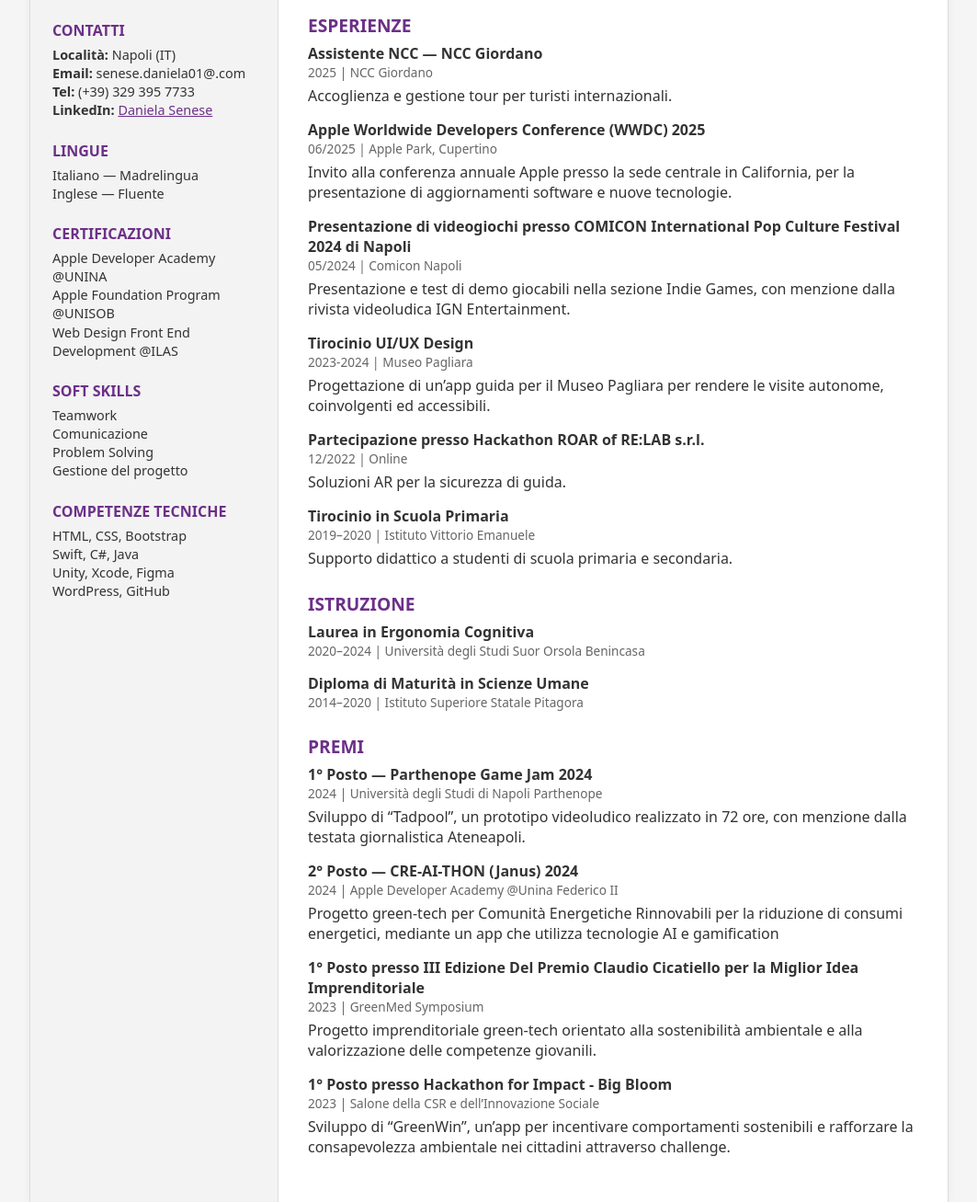
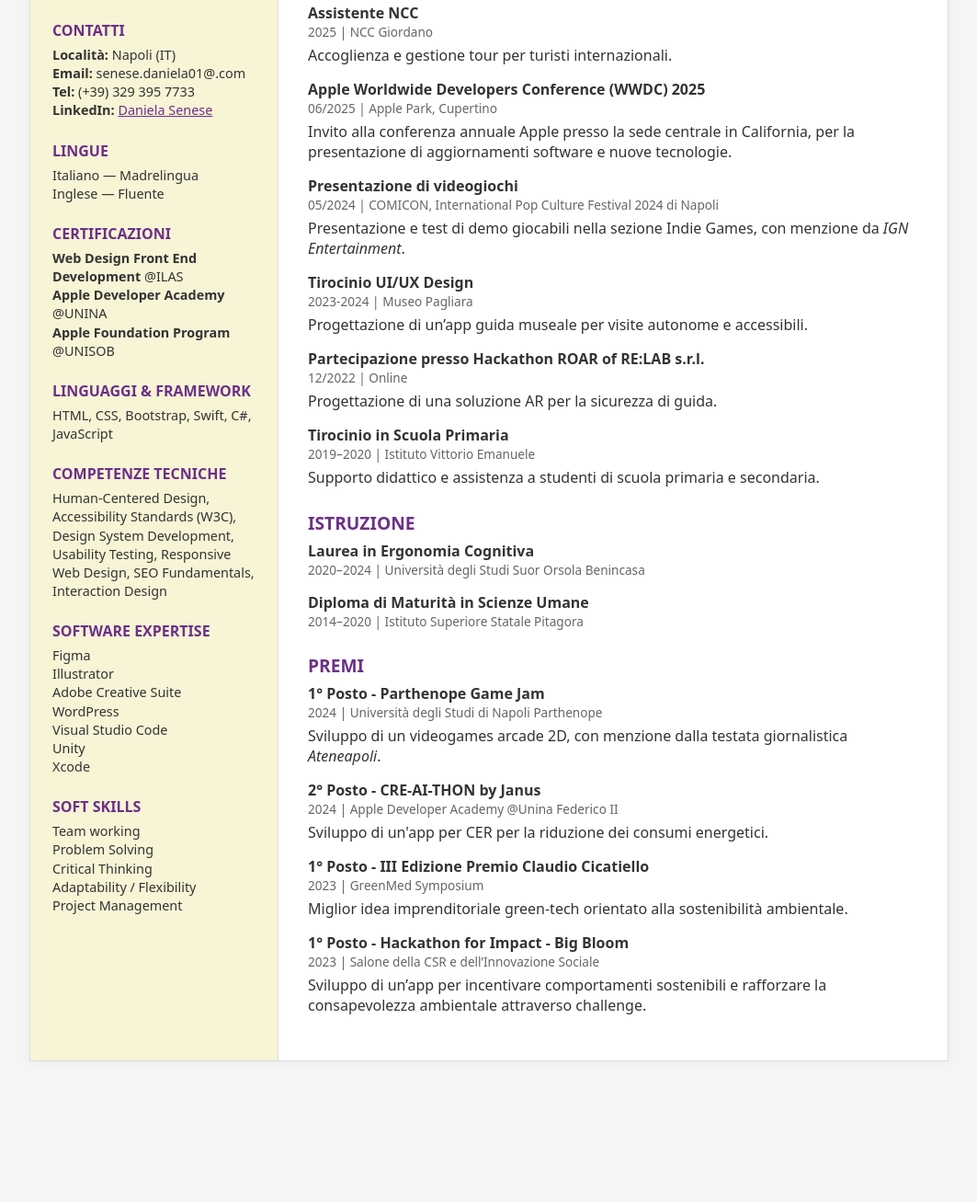
Before and after one commit to Daddyna01/cv-html, a plain HTML site: page index.html in a window 1280 px wide. Shown: the part 287-1594 px from the top of the page at 92% size, without its empty margins (108-1171 px from the left). After the commit the page ends 1461 px from the top, so only its background shows below. Drawn offline with Linux system fonts and the light colour scheme.

Commit message:
aggiusto proporzioni
finito, bisogna solo modificare la side bar

```diff
--- a/index.html
+++ b/index.html
@@ -5,6 +5,7 @@
   <meta name="viewport" content="width=device-width, initial-scale=1" />
   <title>CV - Daniela Senese</title>
   <link rel="stylesheet" href="style.css" />
+  <link href="/path/to/print.css" media="print" rel="stylesheet" />
 </head>
 
 <body>
@@ -38,30 +39,50 @@
     </section>
 
     <section class="left-section">
-        <h2>Certificazioni</h2>
-        <p>Apple Developer Academy @UNINA
-            <br>
-            Apple Foundation Program @UNISOB
-            <br>
-            Web Design Front End Development @ILAS
-            <br>
-      </section>
+      <h2>Certificazioni</h2>
+      <p><strong>Web Design Front End Development</strong>  @ILAS <br>
+      <strong>Apple Developer Academy</strong> @UNINA <br>
+      <strong>Apple Foundation Program</strong>  @UNISOB
+      </p>
+    </section>
+
+    <section class="left-section">
+      <h2>Linguaggi & Framework</h2>
+      <p>HTML, CSS, Bootstrap, Swift, C#, JavaScript</p>
+    </section>
+
+    <section class="left-section">
+      <h2>Competenze tecniche</h2>
+      <p>
+        Human-Centered Design, Accessibility Standards (W3C), Design System Development,
+        Usability Testing, Responsive Web Design, SEO Fundamentals, Interaction Design
+      </p>
+    </section>
+
+    <section class="left-section">
+      <h2>Software expertise</h2>
+      <p>
+        Figma<br>
+        Illustrator<br>
+        Adobe Creative Suite<br>
+        WordPress<br>
+        Visual Studio Code<br>
+        Unity<br>
+        Xcode<br>
+      </p>
+    </section>
 
     <section class="left-section">
       <h2>Soft skills</h2>
-      <p>Teamwork<br>
-         Comunicazione<br>
-         Problem Solving<br>
-         Gestione del progetto</p>
+      <p>
+        Team working<br>
+        Problem Solving<br>
+        Critical Thinking<br>
+        Adaptability / Flexibility<br>
+        Project Management
+      </p>
     </section>
 
-    <section class="left-section">
-        <h2>Competenze tecniche</h2>
-        <p>HTML, CSS, Bootstrap<br>
-           Swift, C#, Java<br>
-           Unity, Xcode, Figma<br>
-           WordPress, GitHub</p>
-      </section>
 
   </aside>
 
@@ -71,7 +92,7 @@
     <section>
       <h2>About me</h2>
       <p>
-        Mi occupo della progettazione di interfacce per siti web, app e videogiochi cross-platform. La mia formazione da designer unita a quella informatica, mi permette di curare la qualità grafico-comunicativa di un prodotto tenendo conto della sua successiva implementazione tecnica. La mia partecipazione e vittoria a concorsi e hackathon dimostrano la mia ottima capacità di comunicazione e collaborazione in team per la ricerca di soluzioni efficaci. La mia esperienza lavorativa in diversi settori mi rende versatile e capace di adattarmi facilmente ad ogni contesto. Sono interessata a qualsiasi tipo di posizione lavorativa che mi permetta di fare esperienza e arricchire la mia formazione professionale.
+        Mi occupo della progettazione di interfacce per  web, app e videogiochi cross-platform. La mia formazione multidisciplinare mi permette di curare la qualità grafico-comunicativa di un prodotto, tenendo conto della sua successiva implementazione tecnica. Le vittorie a concorsi ed hackathon, dimostrano la mia ottima capacità di comunicazione e collaborazione in team per la ricerca di soluzioni efficaci. Ho acquisito esperienza lavorativa in diversi settori, rendendomi versatile e capace di adattarmi facilmente ad ogni contesto.
       </p>
     </section>
 
@@ -79,7 +100,7 @@
       <h2>Esperienze</h2>
 
       <div class="item">
-        <h3>Assistente NCC — NCC Giordano</h3>
+        <h3>Assistente NCC </h3>
         <p class="date">2025 | NCC Giordano</p>
         <p>Accoglienza e gestione tour per turisti internazionali.</p>
       </div>
@@ -91,27 +112,27 @@
       </div>
 
       <div class="item">
-        <h3>Presentazione di videogiochi presso COMICON International Pop Culture Festival 2024 di Napoli</h3>
-        <p class="date">05/2024 | Comicon Napoli</p>
-        <p>Presentazione e test di demo giocabili nella sezione Indie Games, con menzione dalla rivista videoludica IGN Entertainment.</p>
+        <h3>Presentazione di videogiochi </h3>
+        <p class="date">05/2024 | COMICON, International Pop Culture Festival 2024 di Napoli</p>
+        <p>Presentazione e test di demo giocabili nella sezione Indie Games, con menzione da <em>IGN Entertainment</em>.</p>
       </div>
 
       <div class="item">
         <h3>Tirocinio UI/UX Design</h3>
         <p class="date">2023-2024 | Museo Pagliara</p>
-        <p>Progettazione di un’app guida per il Museo Pagliara per rendere le visite autonome, coinvolgenti ed accessibili.</p>
+        <p>Progettazione di un’app guida museale per visite autonome e accessibili.</p>
       </div>
 
       <div class="item">
         <h3>Partecipazione presso Hackathon ROAR of RE:LAB s.r.l. </h3>
         <p class="date">12/2022 | Online</p>
-        <p>Soluzioni AR per la sicurezza di guida.</p>
+        <p>Progettazione di una soluzione AR per la sicurezza di guida.</p>
       </div>
 
       <div class="item">
         <h3>Tirocinio in Scuola Primaria</h3>
         <p class="date">2019–2020 | Istituto Vittorio Emanuele</p>
-        <p>Supporto didattico a studenti di scuola primaria e secondaria.</p>
+        <p>Supporto didattico e assistenza a studenti di scuola primaria e secondaria.</p>
       </div>
 
     </section>
@@ -147,27 +168,27 @@
     <section>
       <h2>Premi</h2>
       <div class="item">
-        <h3>1° Posto — Parthenope Game Jam 2024</h3>
+        <h3>1° Posto -  Parthenope Game Jam </h3>
         <p class="date">2024 | Università degli Studi di Napoli Parthenope</p>
-        <p>Sviluppo di “Tadpool”, un prototipo videoludico realizzato in 72 ore, con menzione dalla testata giornalistica Ateneapoli.</p>
+        <p>Sviluppo di un videogames arcade 2D, con menzione dalla testata giornalistica <em>Ateneapoli</em>.</p>
       </div>
 
       <div class="item">
-        <h3>2° Posto — CRE-AI-THON (Janus) 2024</h3>
+        <h3>2° Posto - CRE-AI-THON by Janus </h3>
         <p class="date">2024 | Apple Developer Academy @Unina Federico II</p>
-        <p>Progetto green-tech per Comunità Energetiche Rinnovabili per la riduzione di consumi energetici, mediante un app che utilizza tecnologie AI e gamification </p>
+        <p>Sviluppo di un'app per CER per la riduzione dei consumi energetici.</p>
       </div>
 
       <div class="item">
-        <h3>1° Posto presso III Edizione Del Premio Claudio Cicatiello per la Miglior Idea Imprenditoriale</h3>
+        <h3>1° Posto - III Edizione Premio Claudio Cicatiello</h3>
         <p class="date">2023 | GreenMed Symposium</p>
-        <p>Progetto imprenditoriale green-tech orientato alla sostenibilità ambientale e alla valorizzazione delle competenze giovanili.</p>
+        <p>Miglior idea imprenditoriale green-tech orientato alla sostenibilità ambientale.</p>
       </div>
 
       <div class="item">
-        <h3>1° Posto presso Hackathon for Impact - Big Bloom</h3>
+        <h3>1° Posto - Hackathon for Impact - Big Bloom</h3>
         <p class="date">2023 | Salone della CSR e dell’Innovazione Sociale</p>
-        <p>Sviluppo di “GreenWin”, un’app per incentivare comportamenti sostenibili  e rafforzare la consapevolezza ambientale nei cittadini attraverso challenge.</p>
+        <p>Sviluppo di un’app per incentivare comportamenti sostenibili  e rafforzare la consapevolezza ambientale attraverso challenge.</p>
       </div>
     </section>
 
--- a/style.css
+++ b/style.css
@@ -32,7 +32,7 @@ body{
 /* COLONNA SINISTRA */
 .left-column{
     width: var(--left-width);
-    background: #f3f3f3;
+    background: #f8f4d6;
     padding: 24px;
     border-right: 1px solid #ddd;
 }
@@ -123,49 +123,58 @@ body{
 }
 
 /* STAMPA PDF */
+/* ======== OTTIMIZZAZIONE STAMPA DA MDN + ADATTATA AL TUO CV ======== */
 @media print {
 
-    body {
-      background: #fff !important;
-      padding: 0;
-      font-size: 10pt; /* font base uniforme */
-      line-height: 1.2;
+    /* Impostazioni globali */
+    @page {
+      size: A4;
+      margin: 5mm;
     }
 
-    .cv-wrapper{
+    body {
+      padding: 0 !important;
+      margin: 0 !important;
+      font-size: 10pt;        /* Dimensione uniforme */
+      line-height: 1.2;       /* Compatta testo */
+      background: #fff !important;
+    }
+
+    .cv-wrapper {
+      max-width: 100%;
+      width: 100%;
       box-shadow: none;
       border: none;
     }
 
+    /* Colonne più strette */
     .left-column {
-      width: 245px;
-      padding: 12px;
+      width: 240px;     /* Ridotto */
+      padding: 10px;
     }
 
     .right-column {
-      padding: 12px;
+      padding: 10px;
     }
 
-    h1.name {
-      font-size: 15pt; /* rimane il titolo principale più grande */
+    /* Uniformare testi tra colonne */
+    .left-section p,
+    .right-column p,
+    .item h3,
+    .date,
+    .list li {
+      font-size: 10pt;
     }
 
-    .role,
-    .left-section p,
-    .right-column p,
-    .list li,
-    .item h3,
-    .date {
-      font-size: 10pt; /* tutti i testi principali uguali */
+    /* Titolo */
+    h1.name {
+      font-size: 15pt;
     }
 
+    /* Sottotitoli */
     .left-section h2,
     .right-column h2 {
-      font-size: 9.5pt; /* titoli leggermente più piccoli */
-    }
-
-    @page {
-      size: A4;
-      margin: 5mm;
+      font-size: 10pt;
+      margin-bottom: 3px;
     }
   }
```
